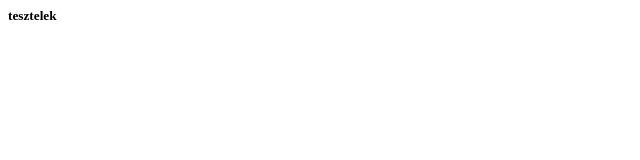
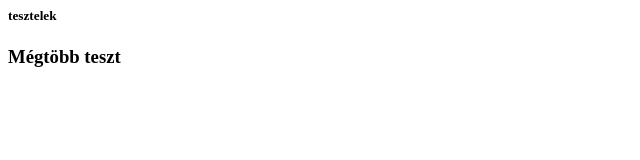
Before and after one commit to figichrome/figichrome.github.io, a plain HTML site: page teszt/index.html in a window 1280 px wide. Shown: the whole page, without its empty margins (0-640 px from the left). Drawn offline with Linux system fonts and the light colour scheme.

Commit message:
Update index.html

```diff
--- a/teszt/index.html
+++ b/teszt/index.html
@@ -1 +1,3 @@
 <h5>tesztelek</h5>
+
+<h3>Mégtöbb teszt</h3>
```
